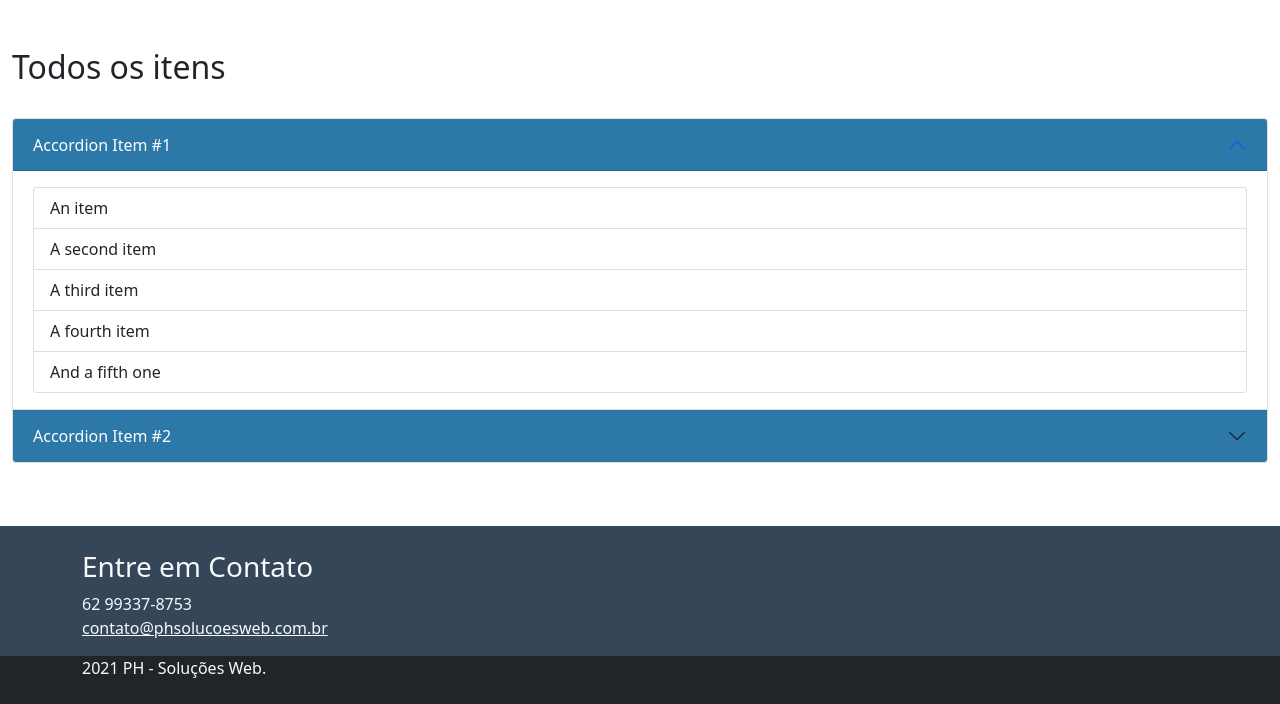
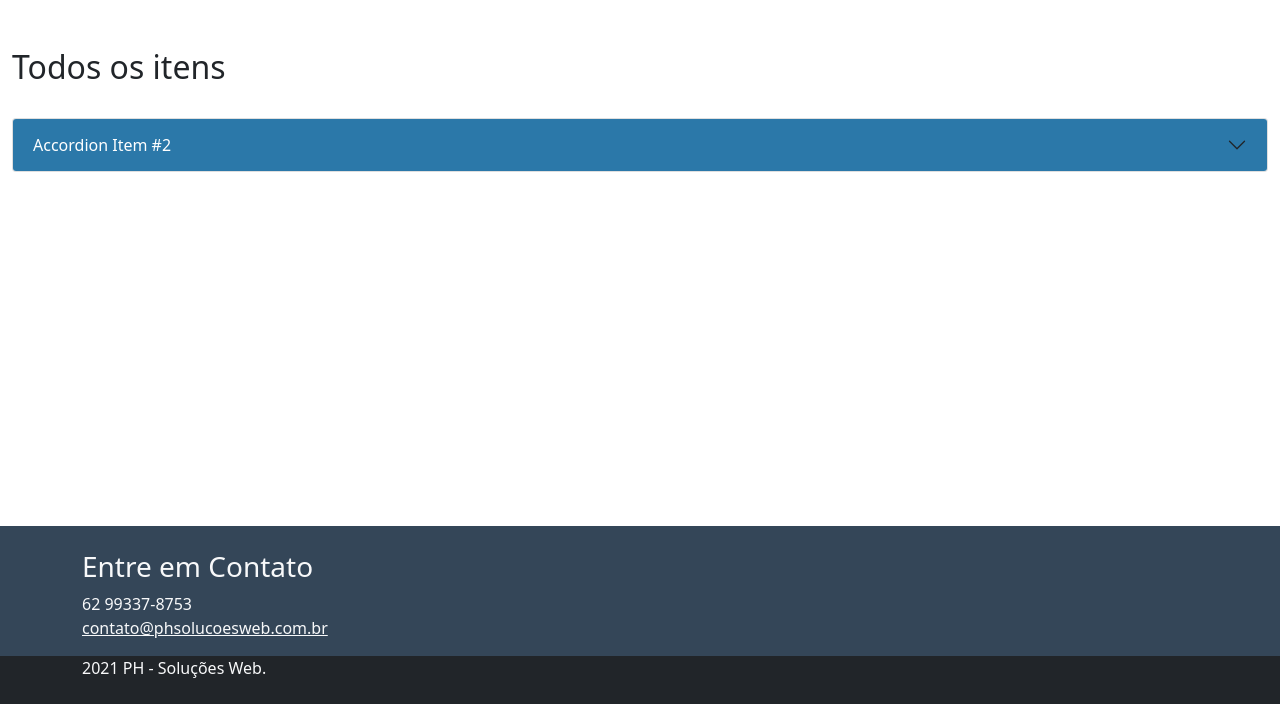
Before and after one commit to phswdjango/pedidos-django-rest, a Django app: page /pedidos/ in a window 1280 px wide. Shown: the part 96-800 px from the top of the page. Run offline with Django 3.2, Linux system fonts and the light colour scheme; the visitor is signed in with stand-in values (Sample User, id 1); some libraries are stand-ins or nearby versions.

Commit message:
Adicionado Plural da tabela "Item" Criado pagina "ver_pedido" (ainda nao funciona corretamente)

```diff
--- a/phsw_site/pedidos/facade.py
+++ b/phsw_site/pedidos/facade.py
@@ -1,5 +1,5 @@
-from .models import Pedido, Item, CategoriaItem
-# from django.shortcuts import get_object_or_404
+from .models import Pedido, Item, CategoriaItem, ItemPedido
+from django.shortcuts import get_object_or_404
 from django.db.models import Q, Value, Prefetch
 from django.db.models.functions import Concat
 
@@ -38,7 +38,5 @@ def buscar_itens_por_categoria():
         Prefetch('item_set', queryset=itens_ativados, to_attr='itens')).all()
 
 
-    # def trazer_modulos_com_aulas():  # prefetch_related serve pra evitar o N+1 em busca do lado 'N' pro lado '1'
-    #     aulas_ordenadas = Aula.objects.order_by('order')
-    #     return Modulo.objects.order_by('order').prefetch_related(
-    #         Prefetch('aula_set', queryset=aulas_ordenadas, to_attr='aulas')).all()
+def buscar_pedido(request):
+    return ItemPedido.objects.filter(fk_pedido_id=request.GET.get('id_pedido')).all()
--- a/phsw_site/pedidos/models.py
+++ b/phsw_site/pedidos/models.py
@@ -10,10 +10,13 @@ class Item(models.Model):
     unidade = models.CharField(max_length=10, verbose_name="Unidade")
     codigo_barras = models.CharField(max_length=13, verbose_name="Código de barras")
     ativado = models.BooleanField(verbose_name='Ativado')  # zero(desativado), Um(ativado)
-    # imagem = models.ImageField
+    imagem = models.ImageField(blank=True, upload_to='imagens/itens/')
 
     def __str__(self):
         return f'Item: {self.verbose_name}'
+
+    class Meta:
+        verbose_name_plural = 'Itens'
 
 
 class ItemPreco(models.Model):  # tabela intermediária
--- a/phsw_site/pedidos/templates/pedidos/fazer_pedido.html
+++ b/phsw_site/pedidos/templates/pedidos/fazer_pedido.html
@@ -5,25 +5,6 @@
 <h2 class="mt-5">Todos os itens</h2>
 </br>
 <div class="accordion" id="accordionPanelsStayOpenExample">
-    <div class="accordion-item">
-        <h2 class="accordion-header" id="panelsStayOpen-headingOne">
-            <button class="accordion-button" type="button" data-bs-toggle="collapse" data-bs-target="#panelsStayOpen-collapseOne" aria-expanded="true"
-                    aria-controls="panelsStayOpen-collapseOne">
-                Accordion Item #1
-            </button>
-        </h2>
-        <div id="panelsStayOpen-collapseOne" class="accordion-collapse collapse show" aria-labelledby="panelsStayOpen-headingOne">
-            <div class="accordion-body">
-                <ul class="list-group">
-                    <li class="list-group-item">An item</li>
-                    <li class="list-group-item">A second item</li>
-                    <li class="list-group-item">A third item</li>
-                    <li class="list-group-item">A fourth item</li>
-                    <li class="list-group-item">And a fifth one</li>
-                </ul>
-            </div>
-        </div>
-    </div>
     <div class="accordion-item">
         <h2 class="accordion-header" id="panelsStayOpen-headingTwo">
             <button class="accordion-button collapsed" type="button" data-bs-toggle="collapse" data-bs-target="#panelsStayOpen-collapseTwo" aria-expanded="false"
--- a/phsw_site/pedidos/urls.py
+++ b/phsw_site/pedidos/urls.py
@@ -6,5 +6,6 @@ app_name = 'pedidos'
 
 urlpatterns = [
     path('', views.fazer_pedido, name='fazer_pedido'),
-    path('ver-pedido/', views.ver_pedidos, name='ver_pedidos')
+    path('ver-pedidos/', views.ver_pedidos, name='ver_pedidos'),
+    path('ver-pedido/', views.ver_pedido, name='ver_pedido')
 ]
--- a/phsw_site/pedidos/views.py
+++ b/phsw_site/pedidos/views.py
@@ -2,6 +2,12 @@ from django.contrib.auth.decorators import login_required
 from django.shortcuts import render
 from . import facade
 from django.core.paginator import Paginator
+
+
+@login_required
+def fazer_pedido(request):
+    itens_queryset = facade.buscar_itens_por_categoria()
+    return render(request, 'pedidos/fazer_pedido.html', context={'itens': itens_queryset})
 
 
 @login_required
@@ -13,6 +19,9 @@ def ver_pedidos(request):
     return render(request, 'pedidos/ver_pedidos.html', context={'pedidos': pedidos_paginator})
 
 
-def fazer_pedido(request):
-    itens_queryset = facade.buscar_itens_por_categoria()
-    return render(request, 'pedidos/fazer_pedido.html', context={'itens': itens_queryset})
+@login_required
+def ver_pedido(request):
+    if request.GET.get('id_pedido') is None:
+        raise Exception
+    pedido = facade.buscar_pedido(request)
+    return render(request, 'pedidos/ver_pedido.html', context={'pedido': pedido})
--- a/phsw_site/urls.py
+++ b/phsw_site/urls.py
@@ -16,6 +16,7 @@ Including another URLconf
 from django.contrib import admin
 from django.urls import path, include
 from django.conf import settings
+from django.conf.urls.static import static
 
 urlpatterns = [
     path('admin/', admin.site.urls),
@@ -23,7 +24,7 @@ urlpatterns = [
     path('usuario/', include('django.contrib.auth.urls')),
     path('pedidos/', include('phsw_site.pedidos.urls'))
 
-]
+] + static(settings.MEDIA_URL, document_root=settings.MEDIA_ROOT)
 
 if settings.DEBUG:
     import debug_toolbar
```
Also changed, not shown: phsw_site/pedidos/templates/pedidos/ver_pedido.html (added, +21 -0 lines), phsw_site/pedidos/migrations/0006_auto_20210818_1449.py (added).
